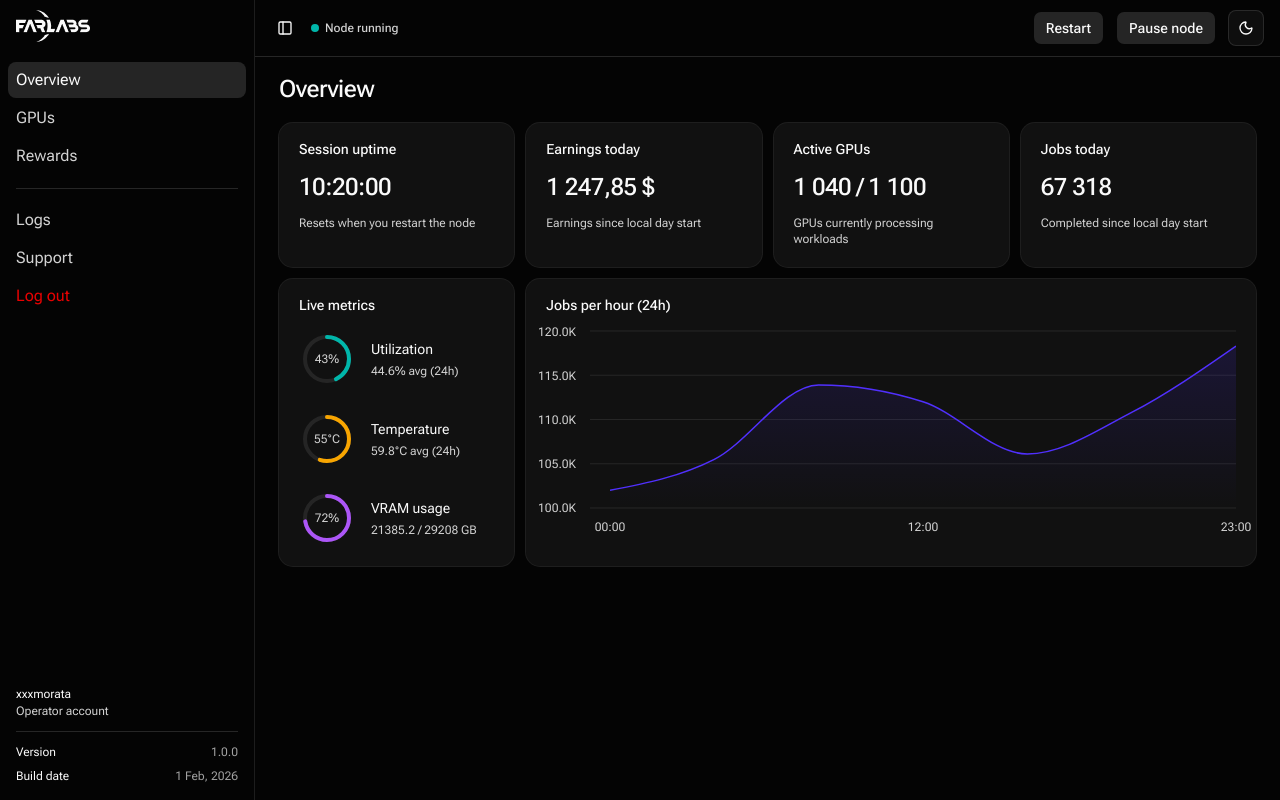
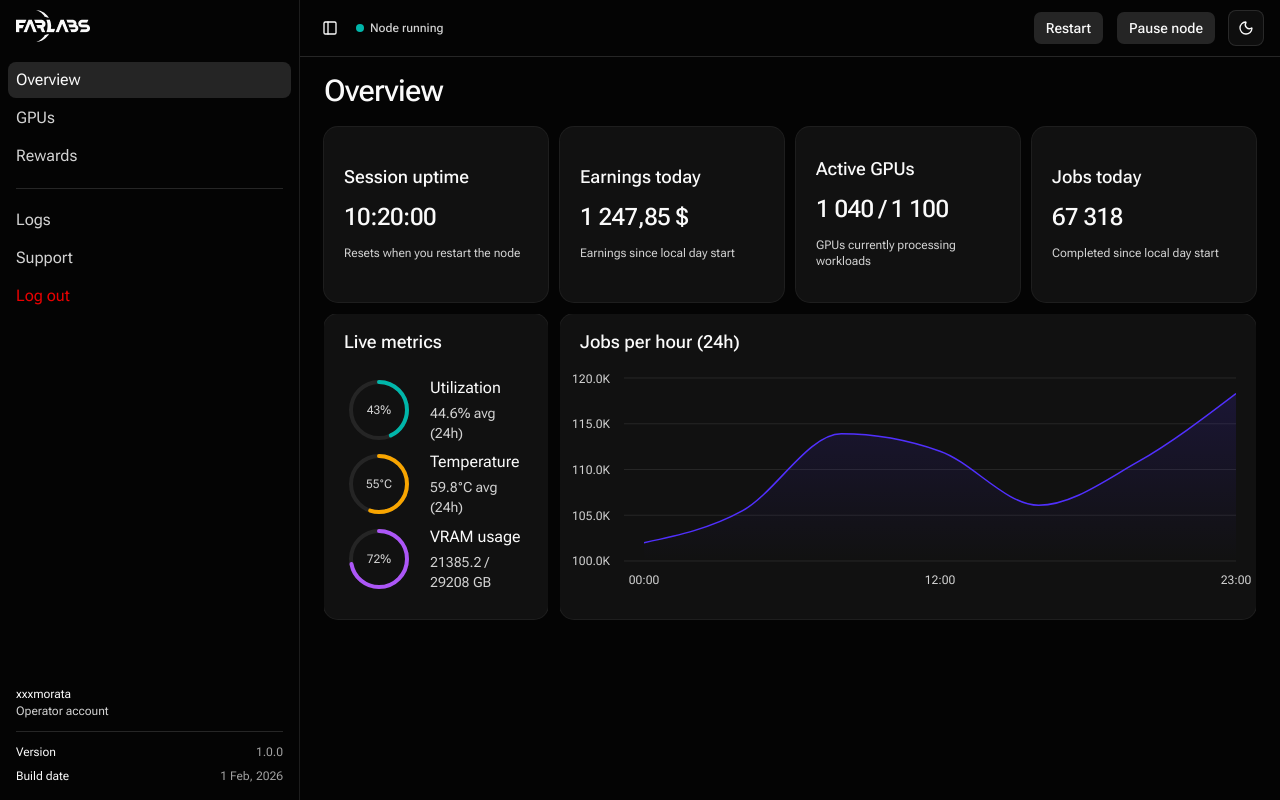
Before and after one commit to HoneyPaptan/farlab-ui-to-components-framework, a Next.js app: page /overview in a window 1280 px wide. Built offline with nearby package versions, Linux system fonts and the light colour scheme.

Commit message:
added final fixes to far lab components

```diff
--- a/app/overview/page.tsx
+++ b/app/overview/page.tsx
@@ -118,10 +118,10 @@ export default function OverviewPage() {
   );
 
   return (
-    <div className="flex min-h-screen w-full bg-background overflow-hidden">
+    <div className="flex h-screen w-full bg-background">
 
       {/* ── Desktop sidebar — hidden on mobile, collapsible on md+ ── */}
-      <div className={`hidden md:flex ${desktopOpen ? "w-[255px]" : "w-0"} shrink-0 transition-all duration-200 overflow-hidden`}>
+      <div className={`hidden md:flex ${desktopOpen ? "w-[300px]" : "w-0"} shrink-0 transition-all duration-200 overflow-hidden`}>
         {sidebarContent}
       </div>
 
@@ -134,7 +134,7 @@ export default function OverviewPage() {
       </Sheet>
 
       {/* ── Main content column ───────────────────────────────────── */}
-      <main className="flex flex-col flex-1 min-w-0 min-h-screen">
+      <main className="flex flex-col flex-1 min-w-0 min-h-0 overflow-hidden">
 
         {/* TopNavbar — toggle opens Sheet on mobile, collapses inline on desktop */}
         <TopNavbar
@@ -149,19 +149,17 @@ export default function OverviewPage() {
           }}
         />
 
-        {/* Scrollable content area */}
-        <div className="flex flex-col gap-3 items-start px-6 pt-4 pb-6 w-full">
+        {/* Content area */}
+        <div className="flex flex-col gap-3 px-6 pt-4 pb-20 w-full flex-1 min-h-0">
 
           {/* PageHeader */}
           <PageHeader title="Overview" />
 
           {/* ── Desktop layout (lg+): 4-col grid, 2 rows ─────────────────
-               Col 1, Row 1 → Stat Card 1
-               Col 2-4, Row 1 → Stat Cards 2, 3, 4
-               Col 1, Row 2 → Live Metrics  (same width as col 1 above)
-               Col 2-4, Row 2 → Chart       (spans 3 cols) */}
-          <div className="hidden lg:grid grid-cols-4 gap-3 w-full">
-            {/* Row 1 — 4 stat cards */}
+               Row 1 auto  → 4 stat cards (natural content height, unconstrained)
+               Row 2 1fr   → MetricsCard (col 1) + ChartCard (cols 2-4) fills rest */}
+          <div className="hidden lg:grid grid-cols-4 grid-rows-[auto_1fr] gap-3 w-full flex-1 min-h-0">
+            {/* Row 1 — 4 stat cards: auto row, no height constraint */}
             {STAT_CARDS.map((card) => (
               <StatCard
                 key={card.title}
@@ -171,14 +169,14 @@ export default function OverviewPage() {
               />
             ))}
 
-            {/* Row 2 — MetricsCard (col 1) */}
-            <div className="flex">
-              <MetricsCard metrics={LIVE_METRICS} className="w-full" />
+            {/* Row 2 — MetricsCard (col 1): top-aligned, 75% of the 1fr row */}
+            <div className="flex items-start min-h-0 overflow-hidden">
+              <MetricsCard metrics={LIVE_METRICS} className="w-full h-[75%]" />
             </div>
 
-            {/* Row 2 — ChartCard (cols 2-4) */}
-            <div className="col-span-3 flex">
-              <ChartCard title="Jobs per hour (24h)" data={CHART_DATA} />
+            {/* Row 2 — ChartCard (cols 2-4): same alignment and height */}
+            <div className="col-span-3 flex items-start min-h-0 overflow-hidden">
+              <ChartCard title="Jobs per hour (24h)" data={CHART_DATA} className="h-[75%]" />
             </div>
           </div>
 
--- a/components/farlab/chart-card.tsx
+++ b/components/farlab/chart-card.tsx
@@ -1,9 +1,11 @@
 import { Card, CardContent } from "@/components/ui/card";
+import { cn } from "@/lib/utils";
 import { JobsAreaChart, type JobsDataPoint } from "./jobs-area-chart";
 
 export interface ChartCardProps {
   title?: string;
   data?: JobsDataPoint[];
+  className?: string;
 }
 
 /**
@@ -16,13 +18,14 @@ export interface ChartCardProps {
 export function ChartCard({
   title = "Jobs per hour (24h)",
   data,
+  className,
 }: ChartCardProps) {
   return (
-    <Card className="flex flex-col flex-1 min-w-0 bg-card rounded-[14px] pt-4 pb-5 overflow-hidden h-[287px] border-0 shadow-none gap-2">
-      <CardContent className="flex flex-col gap-2 p-0 flex-1 min-h-0">
+    <Card className={cn("flex flex-col flex-1 min-w-0 bg-card rounded-[14px] pt-4 pb-5 overflow-hidden h-full border-0 shadow-none gap-2", className)}>
+      <CardContent className="flex flex-col gap-4 p-0 flex-1 min-h-0">
         {/* Card title */}
         <div className="flex flex-col items-start justify-center px-5 shrink-0">
-          <p className="text-sm-medium text-card-foreground w-full">{title}</p>
+          <p className="text-lg-medium text-card-foreground w-full">{title}</p>
         </div>
 
         {/* Chart area — fills remaining height */}
--- a/components/farlab/circular-metric.tsx
+++ b/components/farlab/circular-metric.tsx
@@ -19,10 +19,10 @@ export interface CircularMetricProps {
   className?: string;
 }
 
-const RADIUS = 22;
+const RADIUS = 28;
 const STROKE = 4;
 const CIRCUMFERENCE = 2 * Math.PI * RADIUS;
-const SIZE = 56; // matches Figma 56×56
+const SIZE = 70; // bumped from 56 for better visual weight
 
 /**
  * SVG-based circular progress indicator.
--- a/components/farlab/metric-label-block.tsx
+++ b/components/farlab/metric-label-block.tsx
@@ -15,10 +15,10 @@ export interface MetricLabelBlockProps {
 export function MetricLabelBlock({ label, sublabel }: MetricLabelBlockProps) {
   return (
     <div className="flex flex-col gap-1 items-start justify-center flex-1 min-w-0">
-      <p className="text-sm-regular text-card-foreground w-full leading-5">
+      <p className="text-base-regular text-card-foreground w-full leading-5">
         {label}
       </p>
-      <p className="text-xs-regular text-muted-foreground w-full leading-4">
+      <p className="text-sm-regular text-muted-foreground w-full leading-4">
         {sublabel}
       </p>
     </div>
--- a/components/farlab/metrics-card.tsx
+++ b/components/farlab/metrics-card.tsx
@@ -53,17 +53,17 @@ const DEFAULT_METRICS: LiveMetric[] = [
 
 export function MetricsCard({ metrics = DEFAULT_METRICS, className }: MetricsCardProps & { className?: string }) {
   return (
-    <Card className={cn("flex flex-col bg-card rounded-[14px] pt-4 pb-5 overflow-hidden h-[287px] shrink-0 border-0 shadow-none gap-4", className ?? "w-[243px]")}>
+    <Card className={cn("flex flex-col bg-card rounded-[14px] pt-4 pb-5 overflow-hidden h-full border-0 shadow-none gap-4", className ?? "w-[243px]")}>
       <CardContent className="flex flex-col gap-4 p-0 flex-1">
         {/* Card title */}
         <div className="flex flex-col items-start justify-center px-5 shrink-0">
-          <p className="text-sm-medium text-card-foreground w-full">
+          <p className="text-lg-medium text-card-foreground w-full">
             Live metrics
           </p>
         </div>
 
-        {/* Metric rows — spaced evenly to fill the card height */}
-        <div className="flex flex-col justify-between flex-1 px-5 min-h-0">
+        {/* Metric rows — evenly spaced, never stretched to extremes */}
+        <div className="flex flex-col justify-evenly flex-1 px-5 min-h-0">
           {metrics.map((metric) => (
             <div
               key={metric.label}
--- a/components/farlab/page-header.tsx
+++ b/components/farlab/page-header.tsx
@@ -11,7 +11,7 @@ export interface PageHeaderProps {
 export function PageHeader({ title = "Overview" }: PageHeaderProps) {
   return (
     <div className="flex items-center justify-start pb-1.5 w-full shrink-0">
-      <h1 className="text-2xl-medium text-card-foreground tracking-display">
+      <h1 className="text-3xl-medium text-card-foreground tracking-display">
         {title}
       </h1>
     </div>
--- a/components/farlab/sidebar.tsx
+++ b/components/farlab/sidebar.tsx
@@ -29,7 +29,7 @@ export function Sidebar({
   className,
 }: SidebarProps) {
   return (
-    <aside className={cn("flex flex-col h-full w-[255px] shrink-0 border-r border-sidebar-border", className)}>
+    <aside className={cn("flex flex-col h-full w-[300px] shrink-0 border-r border-sidebar-border", className)}>
       <SidebarHeader />
       <SidebarNav routes={routes} />
       <SidebarFooter
--- a/components/farlab/stat-card.tsx
+++ b/components/farlab/stat-card.tsx
@@ -24,11 +24,11 @@ export interface StatCardProps {
  */
 export function StatCard({ title, value, subtitle }: StatCardProps) {
   return (
-    <Card className="flex flex-col gap-3 bg-card rounded-[14px] pt-4 pb-5 overflow-hidden w-full border-0 shadow-none">
-      <CardContent className="flex flex-col gap-3 p-0">
+    <Card className="flex flex-col gap-3 bg-card rounded-[14px] pt-4 pb-5 overflow-hidden w-full min-h-[175px] border-0 shadow-none">
+      <CardContent className="flex flex-col gap-3 p-0 flex-1 justify-center">
         {/* Title */}
         <div className="flex flex-col items-start justify-center px-5">
-          <p className="text-sm-medium text-card-foreground w-full">
+          <p className="text-lg-medium text-card-foreground w-full">
             {title}
           </p>
         </div>
```
